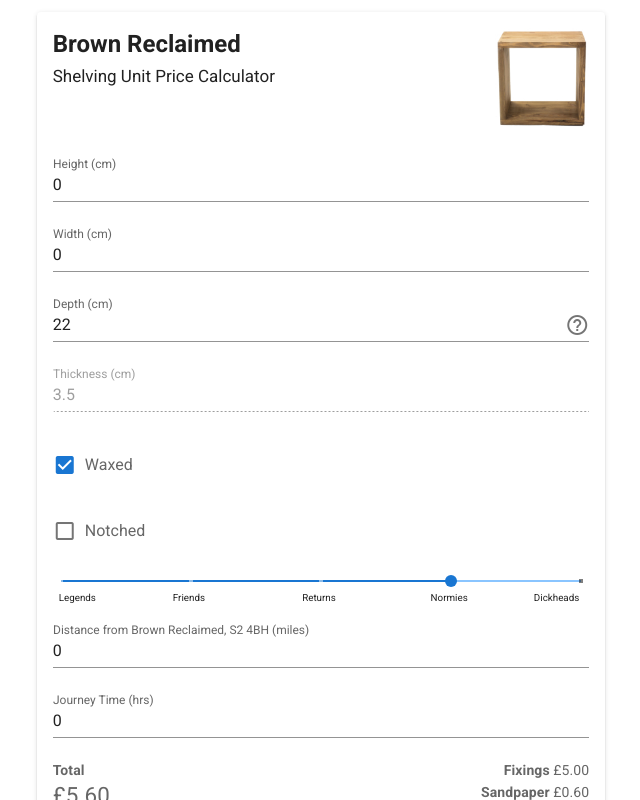
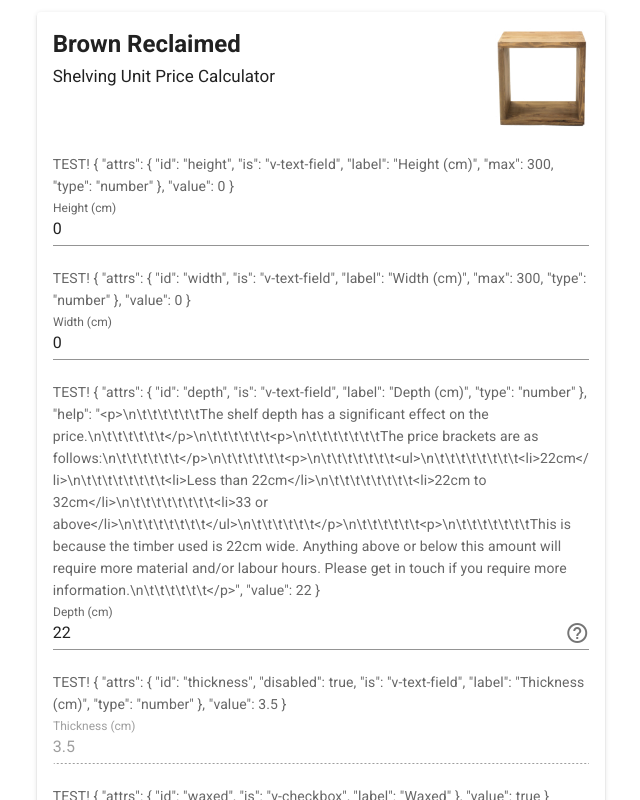
Before and after one commit to saifmode/browncalc, a Nuxt app: page / in a window 1280 px wide. Shown: the top 800 px of the page, without its empty margins (319-959 px from the left). Built offline with nearby package versions, Linux system fonts and the light colour scheme.

Commit message:
add test

```diff
--- a/components/BRForm.vue
+++ b/components/BRForm.vue
@@ -1,6 +1,8 @@
 <template>
 	<v-form>
 		<div v-for="field in fields" :key="field.attrs.id">
+			TEST!
+			{{field}}
 			<component
 				v-bind="field.attrs"
 				v-model="field.value"
```
